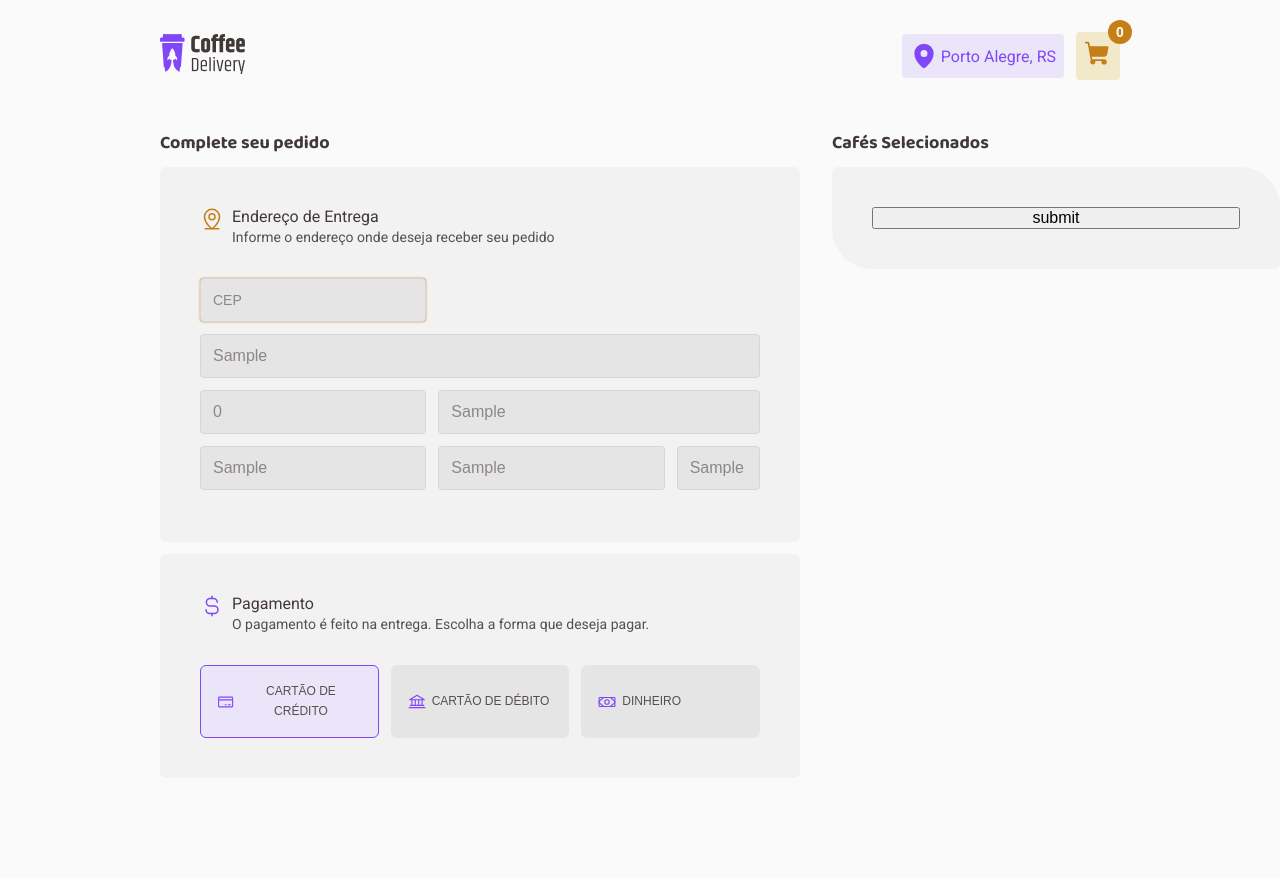
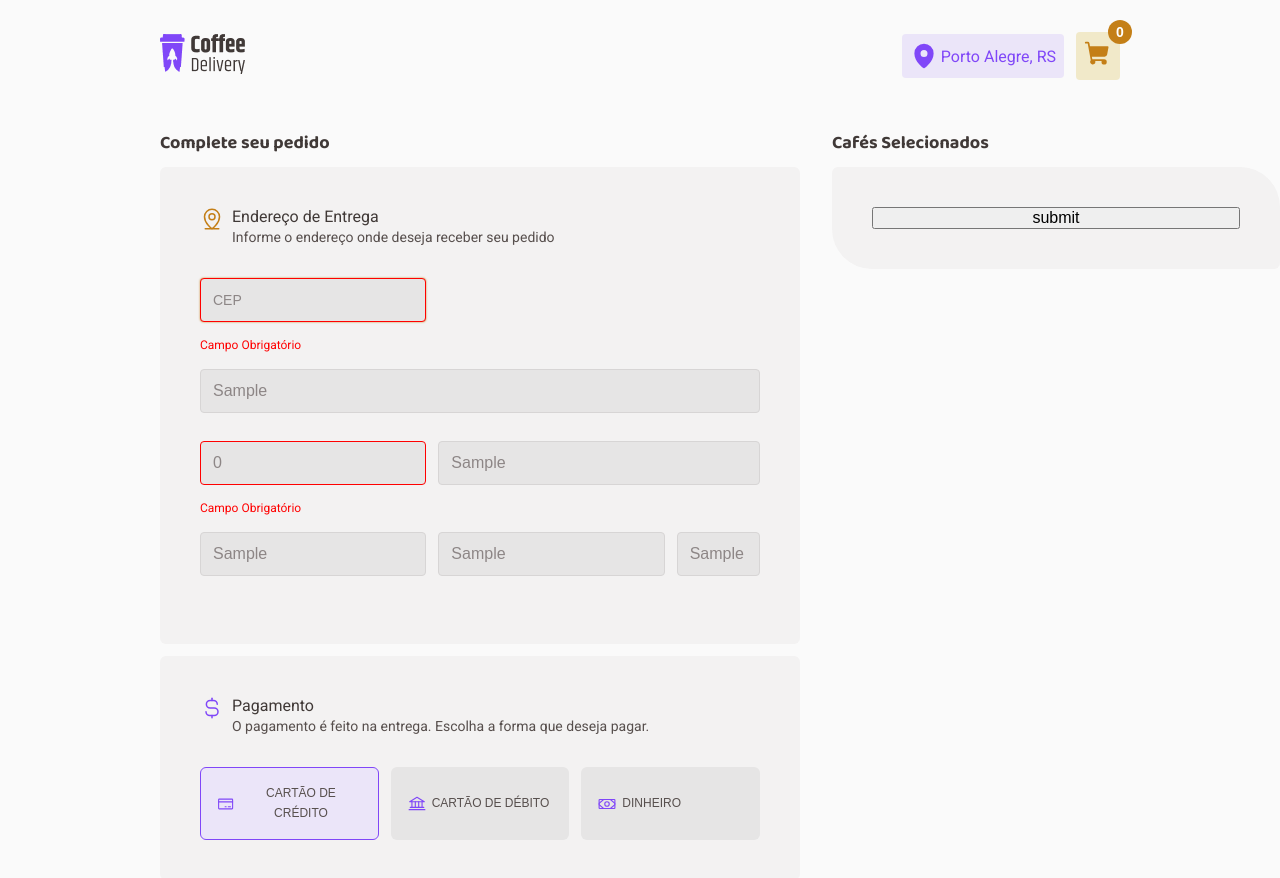
Before and after one commit to Cleber-Severo/coffe-delivery, a React (Vite) app: page /checkout in a window 1280 px wide. Both pictures are taken after typing "Sample", "Sample", "Sample", "Sample", "Sample", "Sample" into the empty fields and a click on the button "submit". Shown: the top 878 px of the page. Before the commit the page ends 800 px from the top, so only its background shows below. Built offline with nearby package versions, Linux system fonts and the light colour scheme.

Commit message:
feat: add error message validation

```diff
--- a/src/pages/Checkout/components/OrderForm/index.tsx
+++ b/src/pages/Checkout/components/OrderForm/index.tsx
@@ -8,14 +8,15 @@ import Payment from '../Payment'
 import { useEffect } from 'react'
 
 const OrderForm = () => {
-  const { register, setValue, watch, } = useFormContext()
+  const { register, setValue, watch, formState: { errors } } = useFormContext()
 
-
-
-  // Watch the raw CEP value
   const rawCep = watch("cep")
 
-  // Apply the mask on change
+  const ErrorMessage = ({ message }: { message?: string }) => {
+    if (!message) return null
+    return <span style={{ color: 'red', fontSize: '0.75rem' }}>{message}</span>
+  }
+
   useEffect(() => {
     const onlyDigits = rawCep?.replace(/\D/g, "")
     const masked = onlyDigits?.replace(/^(\d{5})(\d{0,3})/, "$1-$2")
@@ -37,34 +38,47 @@ const OrderForm = () => {
 
         <FormGrid>
           <InputWrapper colSpan={5}>
-            <Input id='cep' placeholder="CEP" {...register('cep')} />
+            <Input id='cep' placeholder="CEP" {...register('cep')}   hasError={!!errors.cep} />
+            <ErrorMessage message={errors.cep?.message as string} />
           </InputWrapper>
         </FormGrid>
 
         <FormGrid>
           <InputWrapper colSpan={12}>
-            <Input id='rua' placeholder="Rua" {...register('rua')} />
+            <Input id='rua' placeholder="Rua" {...register('rua')}   hasError={!!errors.rua} />
+            <ErrorMessage message={errors.rua?.message as string} />
+
           </InputWrapper>
         </FormGrid>
 
         <FormGrid>
           <InputWrapper colSpan={5}>
-            <Input id='numero' placeholder="Número" {...register('numero')} />
+            <Input id='numero' placeholder="Número" {...register('numero')}   hasError={!!errors.numero} />
+            <ErrorMessage message={errors.numero?.message as string} />
+
           </InputWrapper>
           <InputWrapper colSpan={7}>
-            <Input id='complemento' placeholder="Complemento" {...register('complemento')} />
+            <Input id='complemento' placeholder="Complemento" {...register('complemento')}   hasError={!!errors.complemento} />
+            <ErrorMessage message={errors.complemento?.message as string} />
+
           </InputWrapper>
         </FormGrid>
 
         <FormGrid>
           <InputWrapper colSpan={5}>
-            <Input id='bairro' placeholder="Bairro" {...register('bairro')} />
+            <Input id='bairro' placeholder="Bairro" {...register('bairro')}   hasError={!!errors.bairro} />
+            <ErrorMessage message={errors.bairro?.message as string} />
+
           </InputWrapper>
           <InputWrapper colSpan={5}>
-            <Input id='cidade' placeholder="Cidade" {...register('cidade')} />
+            <Input id='cidade' placeholder="Cidade" {...register('cidade')}   hasError={!!errors.cidade} />
+            <ErrorMessage message={errors.cidade?.message as string} />
+
           </InputWrapper>
           <InputWrapper colSpan={2}>
-            <Input id='uf' placeholder="UF" {...register('uf')} />
+            <Input id='uf' placeholder="UF" {...register('uf')}   hasError={!!errors.uf} />
+            <ErrorMessage message={errors.uf?.message as string} />
+
           </InputWrapper>
         </FormGrid>
       </Card>
--- a/src/pages/Checkout/components/OrderForm/styles.ts
+++ b/src/pages/Checkout/components/OrderForm/styles.ts
@@ -19,12 +19,14 @@ type InputWrapperProps = {
 
 export const InputWrapper = styled.div<InputWrapperProps>`
   grid-column: span ${({ colSpan }) => colSpan};
+  margin-bottom: 1rem;
 `
 
-export const Input = styled.input`
+export const Input = styled.input<{ hasError?: boolean }>`
   background-color: ${({ theme }) => theme["base-input"]};
   color: ${({ theme }) => theme["base-label"]};
-  border: 1px solid ${({ theme }) => theme["base-hover"]};
+  border: 1px solid
+    ${({ theme, hasError }) => (hasError ? 'red' : theme["base-hover"])};
   border-radius: 4px;
 
   padding: 12px;
@@ -38,4 +40,17 @@ export const Input = styled.input`
     line-height: 130%;
     font-weight: 400;
   }
+
+  &:focus {
+    border-color: ${({ hasError, theme }) =>
+      hasError ? 'red' : theme["yellow-dark"]};
+    outline: none;
+  }
 `
+
+export const ErrorText = styled.span`
+  color: red;
+  font-size: 0.75rem;
+  margin-top: 4px;
+  display: block;
+`
```
